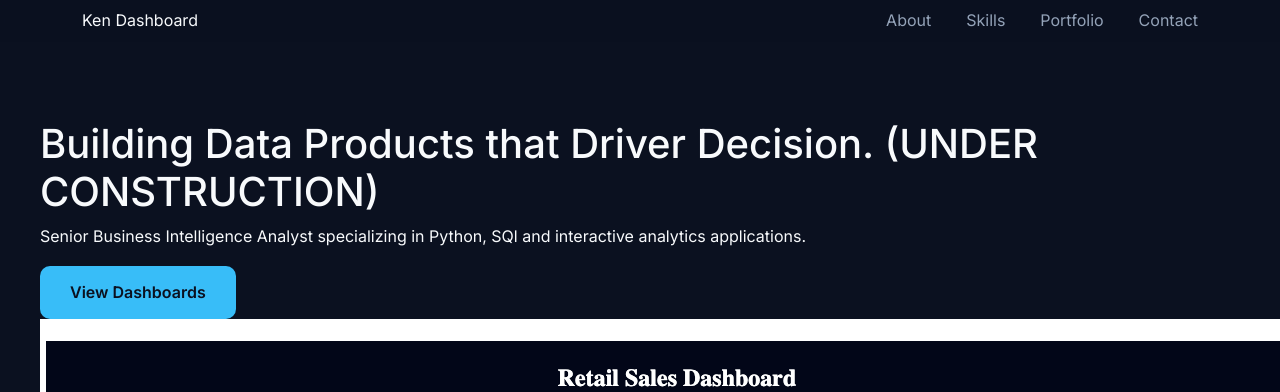
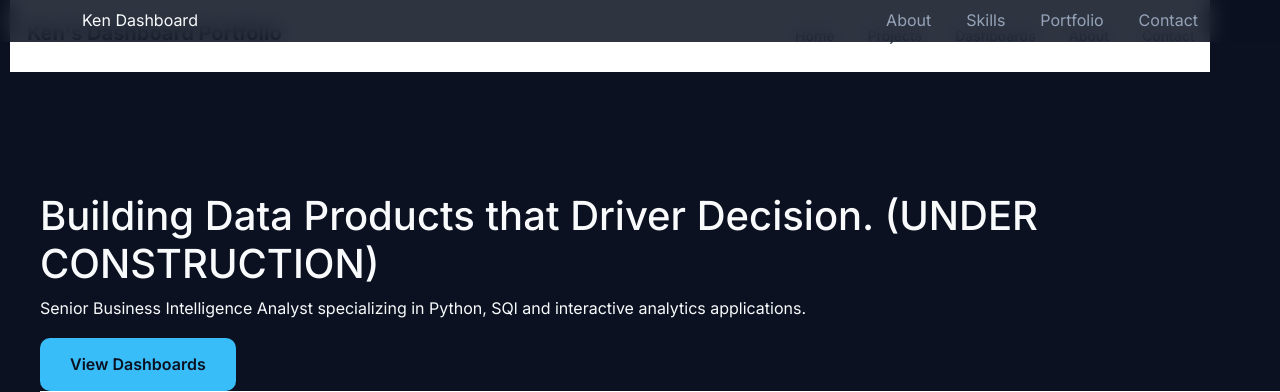
Before and after one commit to kcastaneda1/Building-Ploty-Dashboard-Portfolio, a Flask app: page / in a window 1280 px wide. Shown: the top 392 px of the page. Run offline with Flask 3, Linux system fonts and the light colour scheme.

Commit message:
Update index.html

```diff
--- a/templates/index.html
+++ b/templates/index.html
@@ -1,6 +1,78 @@
 {% extends "base.html" %}
 {% block content %}
 
+<!-- frame: Navbar / Desktop -->
+<div class="frame navbar-d-6a333be88257">
+  <!-- rect: Rectangle -->
+  <div class="shape rect rectangle-6a34a1f51b6f">
+  </div>
+  <!-- frame: Board -->
+  <div class="frame board-6a3992242b0a">
+    <!-- frame: Navigation Links -->
+    <div class="frame navigation-6a38e445832b">
+      <!-- text: Contact -->
+      <div class="shape text contact-6a38d4d49716">
+        <div class="text-node-html" id="html-text-node-b43389ad-b341-8094-8008-6a38d4d49716" data-x="845" data-y="628.5">
+          <div class="root rich-text root-0" xmlns="http://www.w3.org/1999/xhtml">
+            <div class="paragraph-set root-0-paragraph-set-0">
+              <p class="paragraph root-0-paragraph-set-0-paragraph-0" dir="ltr"><span class="text-node root-0-paragraph-set-0-paragraph-0-text-0">Contact</span></p>
+            </div>
+          </div>
+        </div>
+      </div>
+      <!-- text: About -->
+      <div class="shape text about-6a38ccddf5c0">
+        <div class="text-node-html" id="html-text-node-b43389ad-b341-8094-8008-6a38ccddf5c0" data-x="772" data-y="628.5">
+          <div class="root rich-text root-0" xmlns="http://www.w3.org/1999/xhtml">
+            <div class="paragraph-set root-0-paragraph-set-0">
+              <p class="paragraph root-0-paragraph-set-0-paragraph-0" dir="ltr"><span class="text-node root-0-paragraph-set-0-paragraph-0-text-0">About</span></p>
+            </div>
+          </div>
+        </div>
+      </div>
+      <!-- text: Dashboards -->
+      <div class="shape text dashboards-6a38c2f16728">
+        <div class="text-node-html" id="html-text-node-b43389ad-b341-8094-8008-6a38c2f16728" data-x="659" data-y="628.5">
+          <div class="root rich-text root-0" xmlns="http://www.w3.org/1999/xhtml">
+            <div class="paragraph-set root-0-paragraph-set-0">
+              <p class="paragraph root-0-paragraph-set-0-paragraph-0" dir="ltr"><span class="text-node root-0-paragraph-set-0-paragraph-0-text-0">Dashboards</span></p>
+            </div>
+          </div>
+        </div>
+      </div>
+      <!-- text: Projects -->
+      <div class="shape text projects-6a38b7c2696c">
+        <div class="text-node-html" id="html-text-node-b43389ad-b341-8094-8008-6a38b7c2696c" data-x="572" data-y="628.5">
+          <div class="root rich-text root-0" xmlns="http://www.w3.org/1999/xhtml">
+            <div class="paragraph-set root-0-paragraph-set-0">
+              <p class="paragraph root-0-paragraph-set-0-paragraph-0" dir="ltr"><span class="text-node root-0-paragraph-set-0-paragraph-0-text-0">Projects</span></p>
+            </div>
+          </div>
+        </div>
+      </div>
+      <!-- text: Home -->
+      <div class="shape text home-6a36ba210310">
+        <div class="text-node-html" id="html-text-node-b43389ad-b341-8094-8008-6a36ba210310" data-x="500" data-y="628.5">
+          <div class="root rich-text root-0" xmlns="http://www.w3.org/1999/xhtml">
+            <div class="paragraph-set root-0-paragraph-set-0">
+              <p class="paragraph root-0-paragraph-set-0-paragraph-0" dir="ltr"><span class="text-node root-0-paragraph-set-0-paragraph-0-text-0">Home</span></p>
+            </div>
+          </div>
+        </div>
+      </div>
+    </div>
+    <!-- text: Logo -->
+    <div class="shape text logo-6a36062930fe">
+      <div class="text-node-html" id="html-text-node-b43389ad-b341-8094-8008-6a36062930fe" data-x="-268" data-y="621">
+        <div class="root rich-text root-0" xmlns="http://www.w3.org/1999/xhtml">
+          <div class="paragraph-set root-0-paragraph-set-0">
+            <p class="paragraph root-0-paragraph-set-0-paragraph-0" dir="ltr"><span class="text-node root-0-paragraph-set-0-paragraph-0-text-0">Ken&#x27;s Dashboard Portfolio</span></p>
+          </div>
+        </div>
+      </div>
+    </div>
+  </div>
+</div>
 <!-- HERO SECTION -->
 <section class="hero">
     <div class="hero-section">
```
